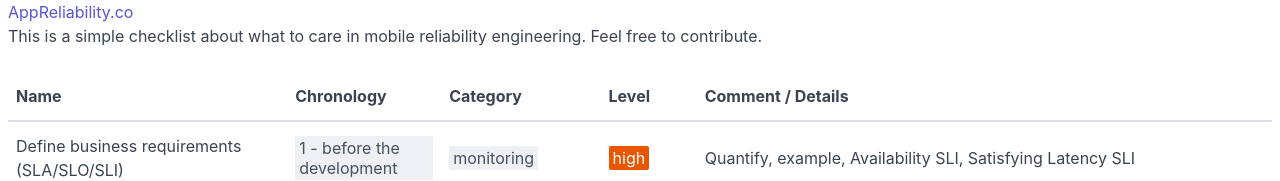
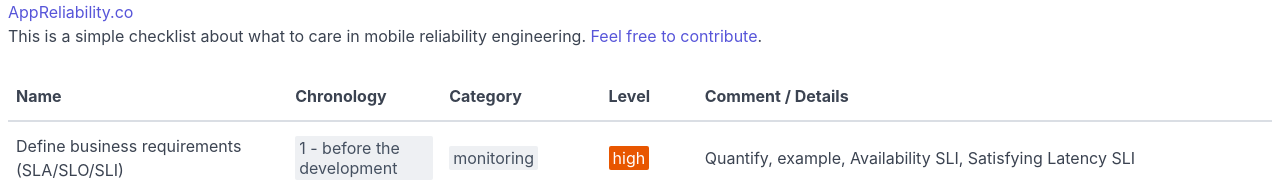
Before and after one commit to florianmari/appreliability.co, a Gatsby site: page / in a window 1280 px wide. Shown: the top 181 px of the page. Built offline with nearby package versions, Linux system fonts and the light colour scheme; Gatsby itself is replaced by a stand-in of ours.

Commit message:
External linker component

```diff
--- a/src/components/intro.js
+++ b/src/components/intro.js
@@ -1,5 +1,6 @@
 import React from "react"
+import ExternalLink from "../components/externalLink"
 
 export default () => (
-    <p>This is a simple checklist about what to care in mobile reliability engineering. Feel free to contribute.</p>
+    <p>This is a simple checklist about what to care in mobile reliability engineering. <ExternalLink name="Feel free to contribute" link="https://github.com/florianmari/appreliability.co" />.</p>
 )
```
